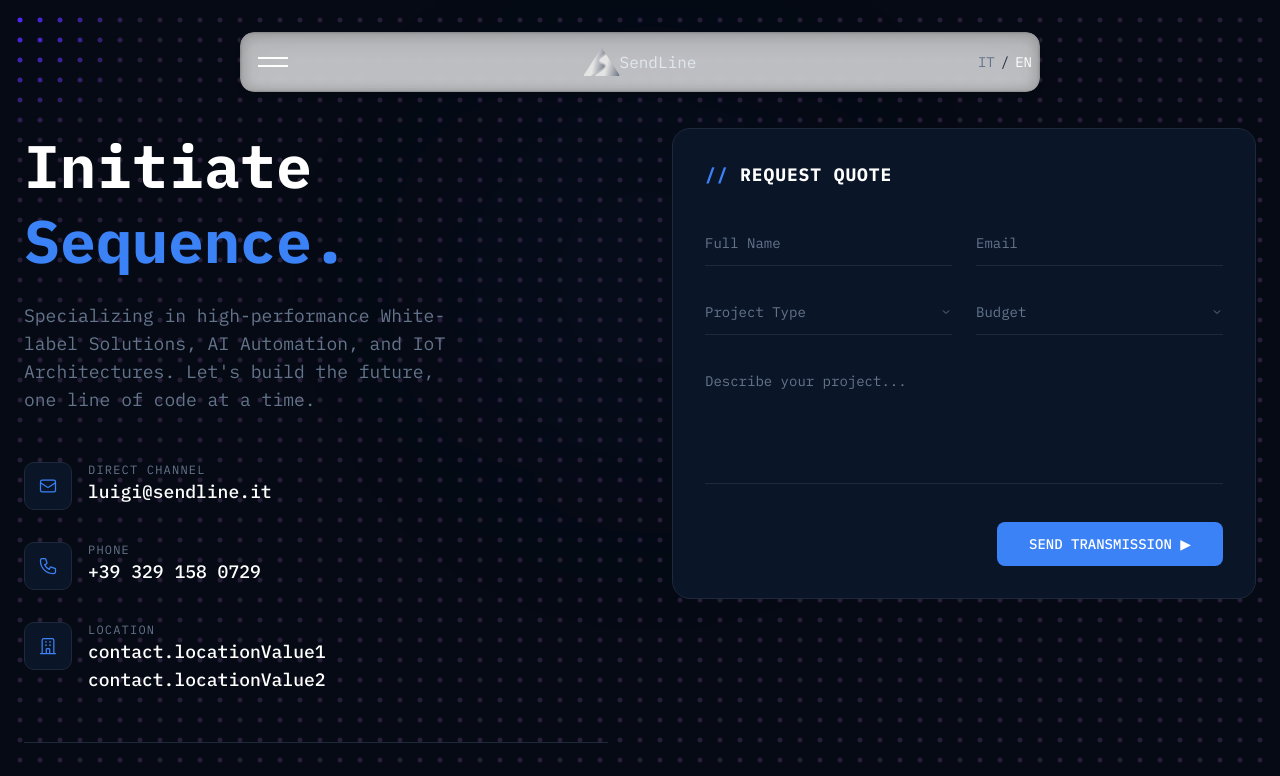
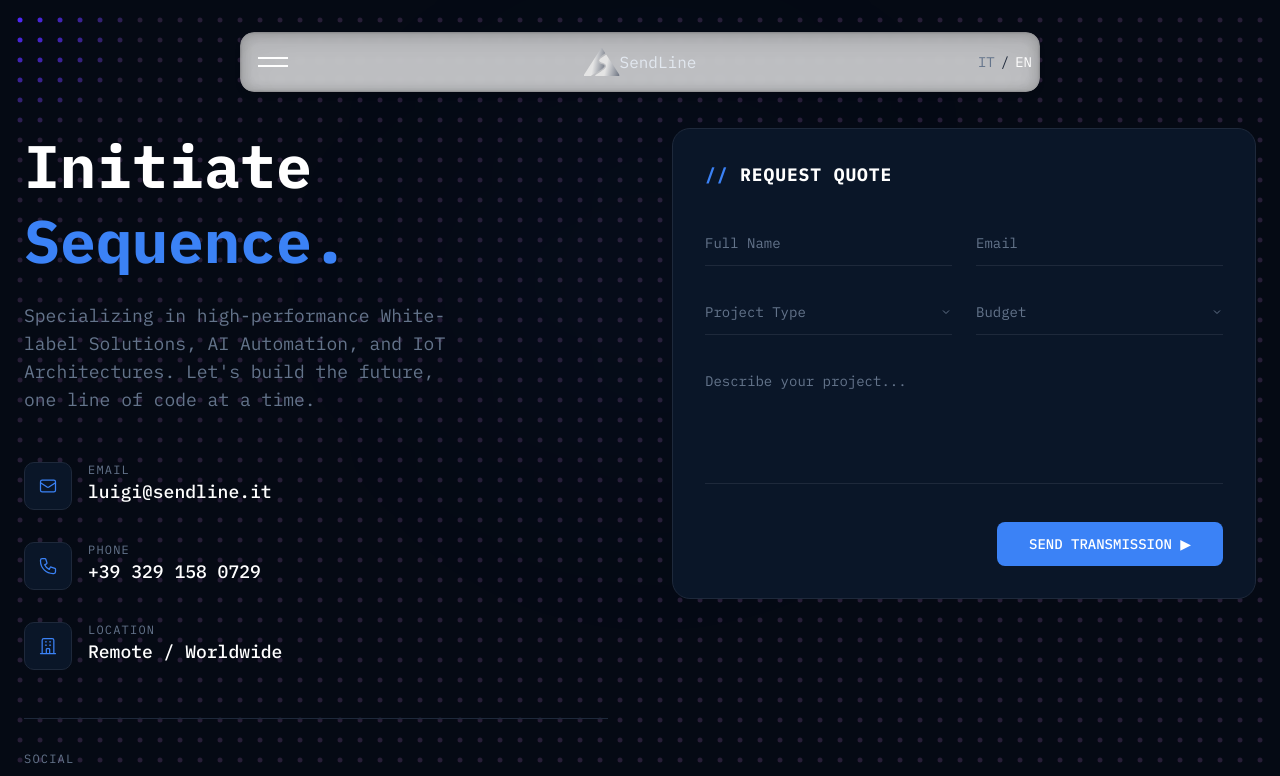
Before and after one commit to zerocinque/sendline-web-site, a Next.js app: page /en/contact in a window 1280 px wide. Shown: the top 776 px of the page. Built offline with nearby package versions, Linux system fonts and the light colour scheme.

Commit message:
rename some filelds in the translation files

```diff
--- a/messages/en.json
+++ b/messages/en.json
@@ -214,13 +214,14 @@
     "title1": "Initiate",
     "title2": "Sequence.",
     "description": "Specializing in high-performance White-label Solutions, AI Automation, and IoT Architectures. Let's build the future, one line of code at a time.",
-    "directChannel": "DIRECT CHANNEL",
-    "email": "luigi@sendline.it",
+    "email": "EMAIL",
+    "emailValue": "luigi@sendline.it",
     "phone": "PHONE",
     "phoneValue": "+39 329 158 0729",
     "location": "LOCATION",
-    "locationValue": "Remote / Worldwide",
-    "networkUplinks": "NETWORK UPLINKS",
+    "locationValue1": "Remote / Worldwide",
+    "locationValue2": "",
+    "social": "SOCIAL",
     "form": {
       "title": "// REQUEST QUOTE",
       "name": "Full Name",
--- a/messages/it.json
+++ b/messages/it.json
@@ -42,7 +42,7 @@
     "contactUs": "Parliamo del tuo progetto"
   },
   "techLogos": {
-    "title": "Tecnologie che utilizziamo"
+    "title": "Tecnologie che utilizzo"
   },
   "about": {
     "badge": "CHI SONO",
@@ -241,14 +241,14 @@
     "title1": "Raccontami cosa",
     "title2": "ti serve",
     "description": "Descrivimi il problema o l'idea, ti rispondo entro 24 ore con una prima valutazione. Nessun impegno, nessun costo per la prima consulenza.",
-    "directChannel": "EMAIL",
-    "email": "luigi@sendline.it",
+    "email": "EMAIL",
+    "emailValue": "luigi@sendline.it",
     "phone": "TELEFONO",
     "phoneValue": "+39 329 158 0729",
     "location": "DOVE LAVORO",
     "locationValue1": "Di persona in Piemonte e Nord Italia.",
     "locationValue2": "Da remoto nel resto del mondo.",
-    "networkUplinks": "CONNETTITI",
+    "social": "CONNETTITI",
     "form": {
       "title": "// Raccontami il tuo progetto",
       "name": "Nome Completo",
--- a/src/app/[locale]/contact/page.tsx
+++ b/src/app/[locale]/contact/page.tsx
@@ -56,13 +56,13 @@ export default function ContactPage() {
                 </div>
                 <div>
                   <p className="font-mono text-xs tracking-widest text-muted">
-                    {t("directChannel")}
+                    {t("email")}
                   </p>
                   <a
                     href="mailto:luigi@sendline.it"
                     className="text-lg font-medium text-white transition-colors hover:text-primary"
                   >
-                    {t("email")}
+                    {t("emailValue")}
                   </a>
                 </div>
               </div>
@@ -130,7 +130,7 @@ export default function ContactPage() {
 
             <div className="mt-12 border-t border-border pt-8">
               <p className="mb-4 font-mono text-xs tracking-widest text-muted">
-                {t("networkUplinks")}
+                {t("social")}
               </p>
               <div className="flex gap-4">
                 {[
```
